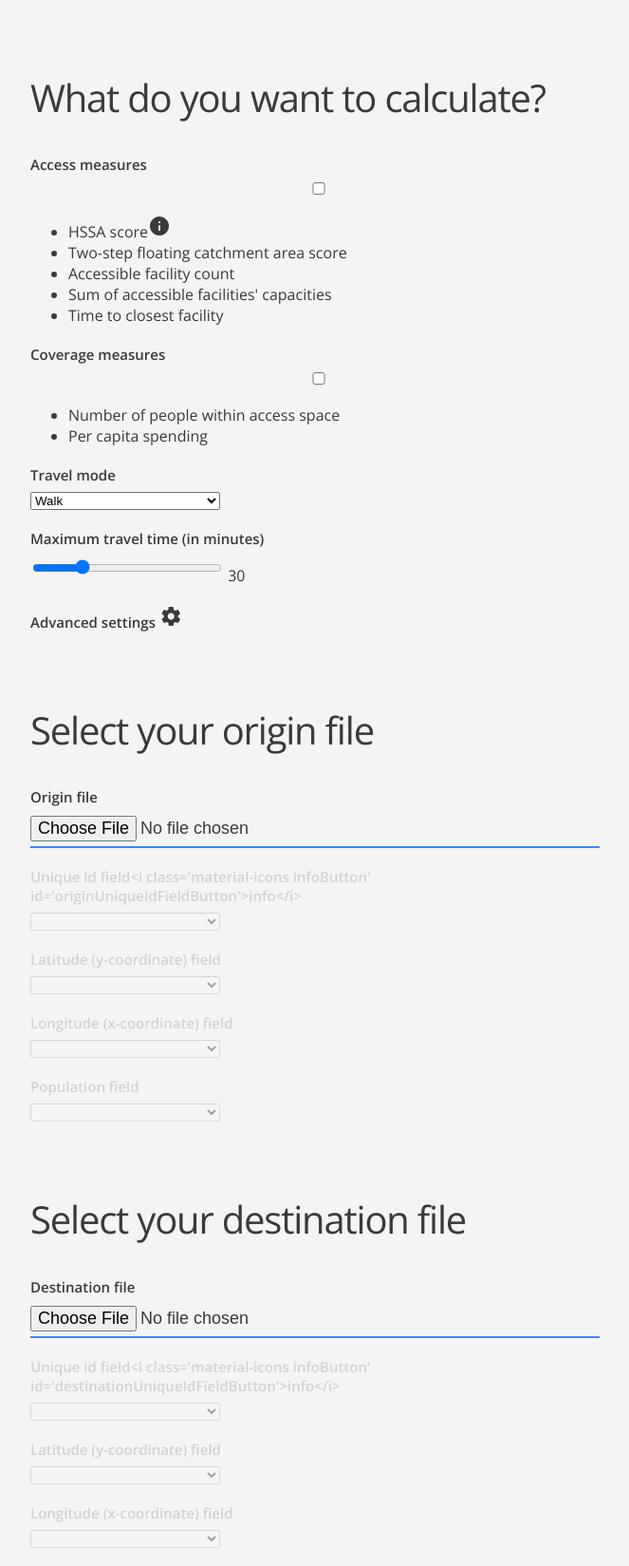
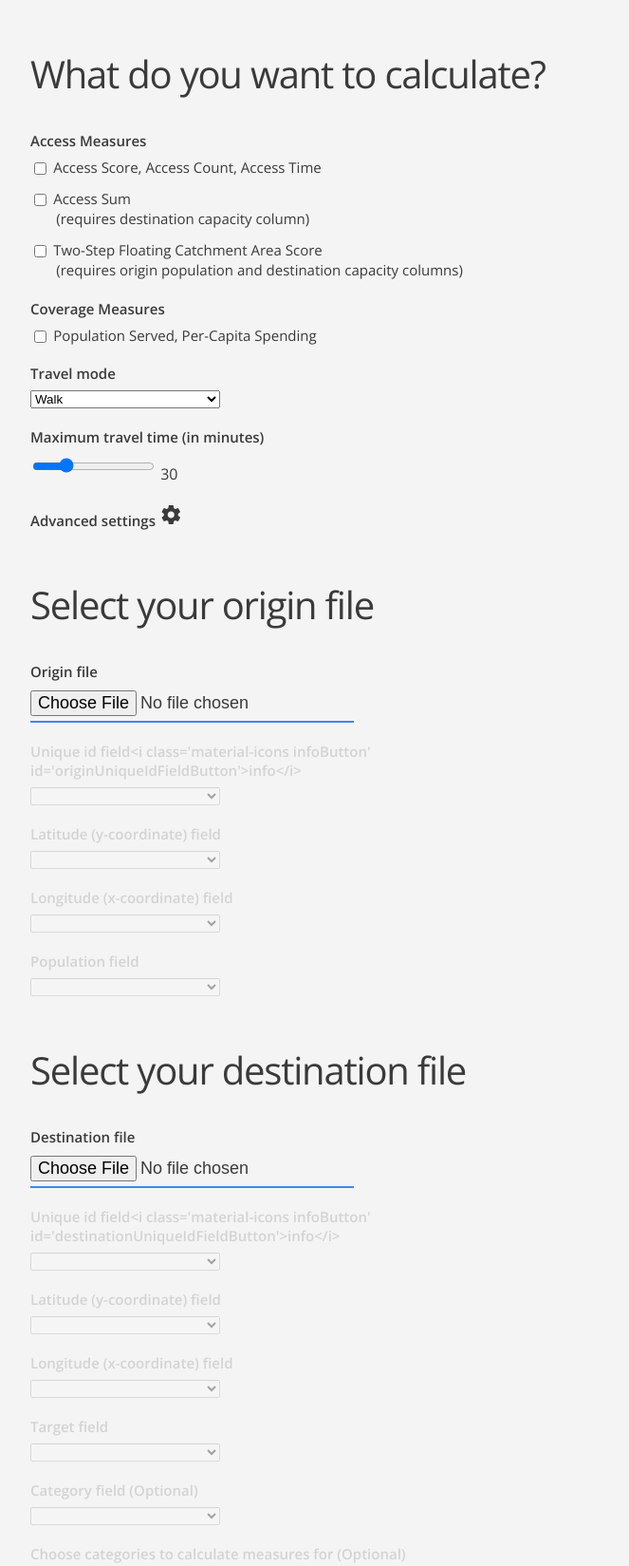
Before and after one commit to GeoDaCenter/spatial_access_web_app, a Flask app: page / in a window 1280 px wide. Shown: the part 50-1699 px from the top of the page at 95% size, without its empty margins (408-1071 px from the left). Run offline with Flask 2, Linux system fonts and the light colour scheme; lists and menus that the app fills with data are empty; some libraries are stand-ins or nearby versions.

Commit message:
addition of access checkboxes, formatting edits

```diff
--- a/forms.py
+++ b/forms.py
@@ -4,8 +4,10 @@ from customized_flask_classes import SelectFieldWithoutPreValidation, SelectMult
 
 access_checked = False
 coverage_checked = False
-ACCESS_MEASURES_LABEL = 'Access measures'
-COVERAGE_MEASURES_LABEL = 'Coverage measures'
+ACCESS_1_LABEL = 'Access Score, Access Count, Access Time'
+ACCESS_2_LABEL = 'Access Sum'
+ACCESS_3_LABEL = 'Two-Step Floating Catchment Area Score'
+COVERAGE_LABEL = 'Population Served, Per-Capita Spending'
 
 def validate_access_or_coverage_chosen(form, field):
 
@@ -17,24 +19,23 @@ def validate_access_or_coverage_chosen(form, field):
 	global access_checked
 	global coverage_checked
 
-	if field.id == "access_measures_checkbox":
-		access_checked = field.data
+	if field.id in ("access_1_checkbox", "access_2_checkbox", "access_3_checkbox"):
+		access_checked = field.data or access_checked
 		return
-	if field.id == "coverage_measures_checkbox":
+	if field.id == "coverage_checkbox":
 		coverage_checked = field.data
-		print("access_measures_checkbox checked:", access_checked, "; coverage_measures_checkbox checked:", coverage_checked)
+		print("Access Measure checkbox checked:", access_checked, "; Coverage Measure checkbox checked:", coverage_checked)
 		if access_checked is False and coverage_checked is False:
-			raise ValidationError("Please check at least one of '" + ACCESS_MEASURES_LABEL + "' and '" + COVERAGE_MEASURES_LABEL + ".'")
+			raise ValidationError("Please check at least one of the Access or Coverage checkboxes.'")
 		else:
 			return
 
 class InputForm(FlaskForm):
 
-	global access_measures_label
-	global coverage_measures_label
-
-	access_measures_checkbox = BooleanField(ACCESS_MEASURES_LABEL, [validate_access_or_coverage_chosen])
-	coverage_measures_checkbox = BooleanField(COVERAGE_MEASURES_LABEL, [validate_access_or_coverage_chosen])
+	access_1_checkbox = BooleanField(ACCESS_1_LABEL, [validate_access_or_coverage_chosen])
+	access_2_checkbox = BooleanField(ACCESS_2_LABEL, [validate_access_or_coverage_chosen])
+	access_3_checkbox = BooleanField(ACCESS_3_LABEL, [validate_access_or_coverage_chosen])
+	coverage_checkbox = BooleanField(COVERAGE_LABEL, [validate_access_or_coverage_chosen])
 	travel_mode = SelectField('Travel mode',
 		choices=[('walk', 'Walk'),
 		('drive', 'Drive')])
--- a/routes.py
+++ b/routes.py
@@ -107,7 +107,7 @@ def index():
 			"category": form.destination_category_field.data
 			}
 
-			if form.coverage_measures_checkbox.data is False:
+			if form.coverage_checkbox.data is False:
 				model_origin_field_mapping.pop("population", None)
 				model_destination_field_mapping.pop("capacity", None)
 
@@ -128,8 +128,10 @@ def index():
 
 
 			# execute health code
-			output_files = run_health_code(form.access_measures_checkbox.data,
-				form.coverage_measures_checkbox.data,
+			output_files = run_health_code(form.access_1_checkbox.data,
+				form.access_2_checkbox.data,
+				form.access_3_checkbox.data,
+				form.coverage_checkbox.data,
 				form.travel_mode.data,
 				maximum_travel_time,
 				origin_filename,
@@ -184,8 +186,10 @@ def generate_file_name(directory, keyword, extension="csv"):
 		counter += 1
 	return filename
 
-def run_health_code(access_measures_checkbox,
-	coverage_measures_checkbox,
+def run_health_code(access_1_checkbox,
+	access_2_checkbox,
+	access_3_checkbox,
+	coverage_checkbox,
 	travel_mode,
 	maximum_travel_time,
 	origin_filename,
@@ -240,9 +244,10 @@ def run_health_code(access_measures_checkbox,
 
 	print(spatial_access.__file__)
 
+	access_outputs = []
 	# If any of the access metrics' checkboxes were checked,
 	# create an AccessModel object and write output
-	if access_measures_checkbox:
+	if access_1_checkbox:
 		access_model = Models.AccessModel(network_type=travel_mode,
 						sources_filename=origin_filename,
 	                    destinations_filename=destination_filename,
@@ -253,6 +258,41 @@ def run_health_code(access_measures_checkbox,
 		access_model_df = access_model.calculate(upper_threshold=maximum_travel_time,
 												category_weight_dict=category_weight_dict)
 
+		access_count = Models.AccessCount(network_type=travel_mode,
+						sources_filename=origin_filename,
+	                    source_column_names=model_origin_field_mapping,
+	                    destinations_filename=destination_filename,
+	                    dest_column_names=model_destination_field_mapping,
+	                    transit_matrix_filename=transit_matrix_filename,
+	                    categories=categories)
+		access_count_df = access_count.calculate(upper_threshold=maximum_travel_time)
+
+		access_time = Models.AccessTime(network_type=travel_mode,
+						sources_filename=origin_filename,
+	                    source_column_names=model_origin_field_mapping,
+	                    destinations_filename=destination_filename,
+	                    dest_column_names=model_destination_field_mapping,
+	                    transit_matrix_filename=transit_matrix_filename,
+	                    categories=categories)
+		access_time_df = access_time.calculate()
+
+		access_outputs.append(access_model_df)
+		access_outputs.append(access_count_df)
+		access_outputs.append(access_time_df)
+
+	if access_2_checkbox:
+		access_sum = Models.AccessSum(network_type=travel_mode,
+						sources_filename=origin_filename,
+	                    source_column_names=model_origin_field_mapping,
+	                    destinations_filename=destination_filename,
+	                    dest_column_names=model_destination_field_mapping,
+	                    transit_matrix_filename=transit_matrix_filename,
+	                    categories=categories)
+		access_sum_df = access_sum.calculate(upper_threshold=maximum_travel_time)
+
+		access_outputs.append(access_sum_df)
+
+	if access_3_checkbox:
 		tsfca_model = Models.TSFCA(network_type=travel_mode,
 						sources_filename=origin_filename,
 	                    source_column_names=model_origin_field_mapping,
@@ -263,43 +303,24 @@ def run_health_code(access_measures_checkbox,
 
 		tsfca_model_df = tsfca_model.calculate(upper_threshold=maximum_travel_time)
 
-		access_count = Models.AccessCount(network_type=travel_mode,
-						sources_filename=origin_filename,
-	                    source_column_names=model_origin_field_mapping,
-	                    destinations_filename=destination_filename,
-	                    dest_column_names=model_destination_field_mapping,
-	                    transit_matrix_filename=transit_matrix_filename,
-	                    categories=categories)
-		access_count_df = access_count.calculate(upper_threshold=maximum_travel_time)
+		access_outputs.append(tsfca_model_df)
 
-		access_sum = Models.AccessSum(network_type=travel_mode,
-						sources_filename=origin_filename,
-	                    source_column_names=model_origin_field_mapping,
-	                    destinations_filename=destination_filename,
-	                    dest_column_names=model_destination_field_mapping,
-	                    transit_matrix_filename=transit_matrix_filename,
-	                    categories=categories)
-		access_sum_df = access_sum.calculate(upper_threshold=maximum_travel_time)
-
-		access_time = Models.AccessTime(network_type=travel_mode,
-						sources_filename=origin_filename,
-	                    source_column_names=model_origin_field_mapping,
-	                    destinations_filename=destination_filename,
-	                    dest_column_names=model_destination_field_mapping,
-	                    transit_matrix_filename=transit_matrix_filename,
-	                    categories=categories)
-		access_time_df = access_time.calculate()
-
-		access_model_df = access_model_df.join(tsfca_model_df).join(access_count_df).join(access_sum_df).join(access_time_df)
+	if access_1_checkbox or access_2_checkbox or access_3_checkbox:
+		print("len access outputs", len(access_outputs))
+		print(access_outputs)
+		access_df = access_outputs[0]
+		if len(access_outputs) > 1:
+			for i in range(1,len(access_outputs)):
+				access_df = access_df.join(access_outputs[i])
 
 		access_file_name = generate_file_name(OUTPUTS_FOLDER, "access", "csv")
-		access_model_df.to_csv(access_file_name)
+		access_df.to_csv(access_file_name)
 		output_files.append(access_file_name)
 
 
 	# If any of the coverage metrics' checkboxes were checked,
 	# create an AccessModel object and write output
-	if coverage_measures_checkbox:
+	if coverage_checkbox:
 		coverage_model = Models.Coverage(network_type=travel_mode,
 	                    sources_filename=origin_filename,
 	                    destinations_filename=destination_filename,
--- a/static/css/main.css
+++ b/static/css/main.css
@@ -15,7 +15,7 @@ body {
 h2 {
   font-weight: 300;
   letter-spacing: -1.2px;
-  margin-top: 75px;
+  margin-top: 50px;
 }
 
 a {
@@ -25,6 +25,10 @@ a {
 
 select {
   min-width: 200px;
+}
+
+span {
+  font-size: 15px;
 }
 
 .container {
@@ -180,7 +184,7 @@ header {
   color: #3a3a3a;
   font-size: 18px;
   padding: 5px 0;
-  width: 100%;
+  /*width: 100%;*/
 }
 
 .form-group input:focus {
@@ -200,7 +204,20 @@ header {
   color: #db4437;
 }
 
+.inline-group input, .inline-group label {
+  display: inline-block;
+  margin-bottom: 0; /* I added this after I posted my reply */
+  vertical-align: middle; /* Fixes any weird issues in Firefox and IE */
+  font-weight: 400;
+}
 
+.inline-group .parenthetical span {
+  display: inline-block;
+}
+
+.checkbox-group {
+  margin-bottom: 10px;
+}
 /*
  * Input
  */
@@ -313,6 +330,7 @@ label.inactive {
 
 #advancedSettingsContainer {
   display: none;
+  margin-left: 30px;
 }
 
 #advancedSettingsLabel, epsilonValueSliderLabel {
--- a/templates/index.html
+++ b/templates/index.html
@@ -40,16 +40,35 @@
                     {{ form.hidden_tag() }}
 
                     <div class="form-group">
-                        {% if form.coverage_measures_checkbox.errors %}
-                            {% for error in form.coverage_measures_checkbox.errors %}
+                        {% if form.coverage_checkbox.errors %}
+                            {% for error in form.coverage_checkbox.errors %}
                                 <p class="error-message">{{ error }}</p>
                             {% endfor %}
                         {% endif %}
                     </div>
                     <div class="form-group">
-                    	{{ form.access_measures_checkbox.label }}
-                    	{{ form.access_measures_checkbox }}
-                        <div>
+                        <h3>Access Measures</h3>
+                        <div class="checkbox-group">
+                            <div class="inline-group">
+                            	{{ form.access_1_checkbox }}
+                                {{ form.access_1_checkbox.label }}
+                            </div>
+                        </div>
+                        <div class="checkbox-group">
+                            <div class="inline-group">
+                                {{ form.access_2_checkbox }}
+                                {{ form.access_2_checkbox.label }}
+                            </div>
+                            <span class="parenthetical">&nbsp;&nbsp;&nbsp;&nbsp;&nbsp;&nbsp;&nbsp;(requires destination capacity column)</span>
+                        </div>
+                        <div class="checkbox-group">
+                            <div class="inline-group">
+                                {{ form.access_3_checkbox }}
+                                {{ form.access_3_checkbox.label }}
+                            </div>
+                            <span class="parenthetical">&nbsp;&nbsp;&nbsp;&nbsp;&nbsp;&nbsp;&nbsp;(requires origin population and destination capacity columns)</span>
+                        </div>
+                        <!-- <div>
                             <ul>
                                 <li>HSSA score<i class='material-icons infoButton' id='HSSAScoreInfoButton'>info</i></li>
                                 <li>Two-step floating catchment area score</li>
@@ -57,17 +76,22 @@
                                 <li>Sum of accessible facilities' capacities</li>
                                 <li>Time to closest facility</li>
                             </ul>
-                        </div>
+                        </div> -->
                     </div>
                     <div class="form-group">
-                        {{ form.coverage_measures_checkbox.label }}
-                        {{ form.coverage_measures_checkbox }}
-                        <div>
+                        <h3>Coverage Measures</h3>
+                        <div class="checkbox-group">
+                            <div class="inline-group">
+                                {{ form.coverage_checkbox }}
+                                {{ form.coverage_checkbox.label }}
+                            </div>
+                        </div>
+                        <!-- <div>
                             <ul>
                                 <li>Number of people within access space</li>
                                 <li>Per capita spending</li>
                             </ul>
-                        </div>
+                        </div> -->
                     </div>
                     <div class="form-group">
                         {{ form.travel_mode.label }}
--- a/templates/results.html
+++ b/templates/results.html
@@ -11,7 +11,6 @@
 					<h3>Output filepaths:</h3>
 					<br>
 					<span>{{messages[0]}}</span>
-					<br>
 					{% if messages|length == 2 %}
 						<span>{{messages[1]}}</span>
 
```
